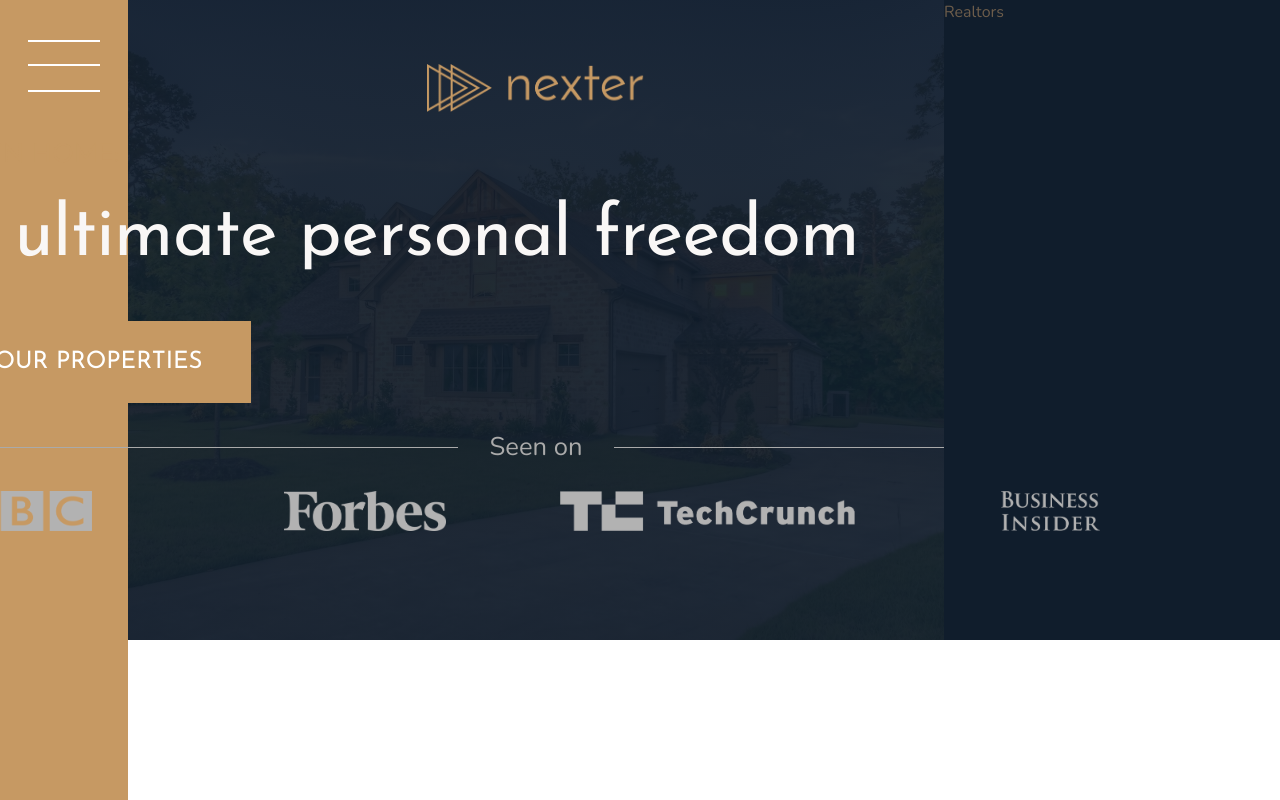
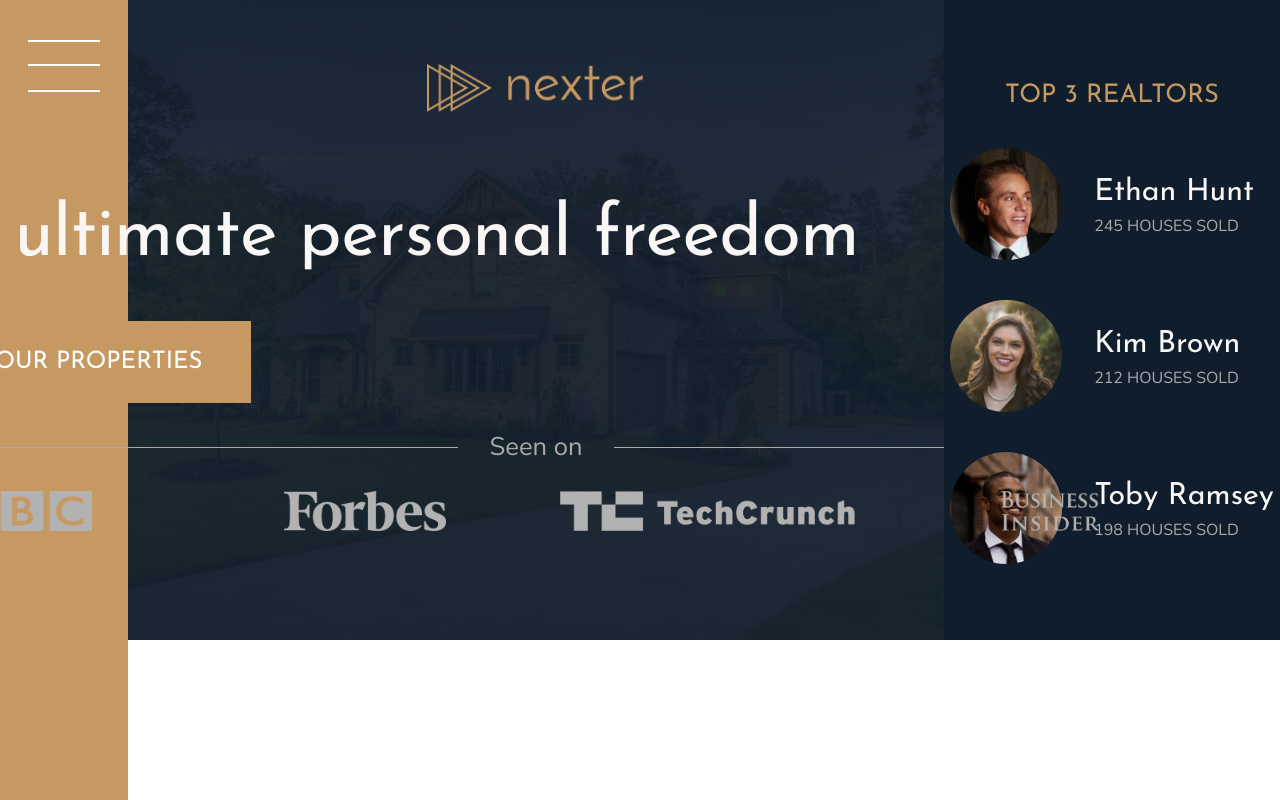
Before and after one commit to hihuydo/frontend-css-nexter, a website: page index.html in a window 1280 px wide. Shown: the top 800 px of the page. Drawn offline with nearby package versions, Linux system fonts and the light colour scheme.

Commit message:
finish building the header section using grid

```diff
--- a/index.html
+++ b/index.html
@@ -33,7 +33,24 @@
         </header>
 
         <div class="realtors">
-            Realtors
+            <h3 class="heading-3">Top 3 Realtors</h3>
+            <div class="realtors__list">
+                <img src="img/realtor-1.jpeg" alt="Realtor 1" class="realtors__img">
+                <div class="realtors__details">
+                    <h4 class="heading-4 heading-4--light">Ethan Hunt</h4>
+                    <p class="realtors__sold">245 houses sold</p>
+                </div>
+                <img src="img/realtor-2.jpeg" alt="Realtor 2" class="realtors__img">
+                <div class="realtors__details">
+                    <h4 class="heading-4 heading-4--light">Kim Brown</h4>
+                    <p class="realtors__sold">212 houses sold</p>
+                </div>
+                <img src="img/realtor-3.jpeg" alt="Realtor 3" class="realtors__img">
+                <div class="realtors__details">
+                    <h4 class="heading-4 heading-4--light">Toby Ramsey</h4>
+                    <p class="realtors__sold">198 houses sold</p>
+                </div>
+            </div>
         </div>
 
         <!-- FEATURES SECTION -->
--- a/sass/_realtors.scss
+++ b/sass/_realtors.scss
@@ -1,4 +1,34 @@
 .realtors {
     background-color: $color-secondary;
     grid-column: col-start 7 / full-end;
+
+    padding: 3rem;
+
+    display: grid;
+    justify-content: center;
+    align-content: center;
+    justify-items: center;
+    grid-row-gap: 2rem;
+
+    &__list {
+        display: grid;
+        grid-template-columns: min-content max-content;
+        grid-column-gap: 2rem;
+        grid-row-gap: 5vh;
+        align-items: center;
+
+    }
+
+    &__img {
+        width: 7rem;
+        border-radius: 50%;
+        display: block;
+
+    }
+
+    &__sold {
+        text-transform: uppercase;
+        color: $color-grey-light-2;
+        margin-top: -3px;
+    }
 }
```
Also changed, not shown: css/style.css, 1 other file.
